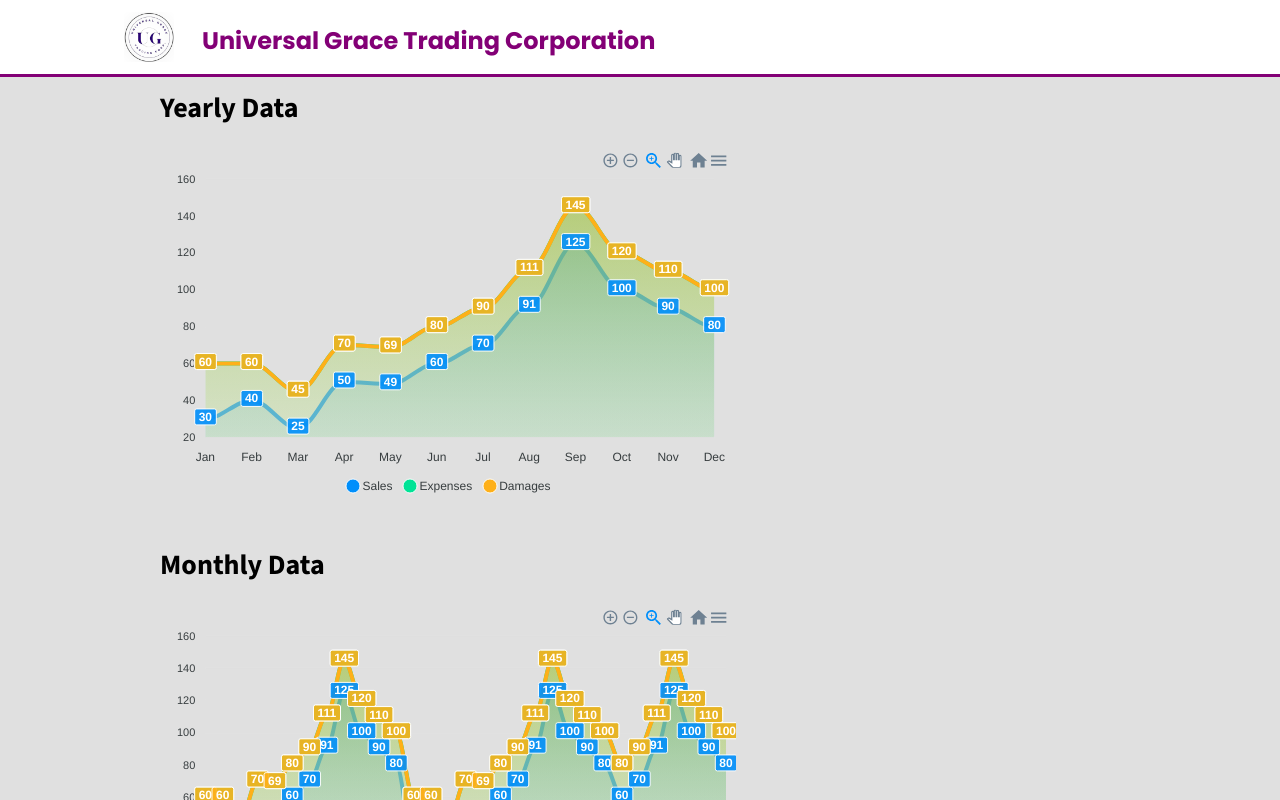
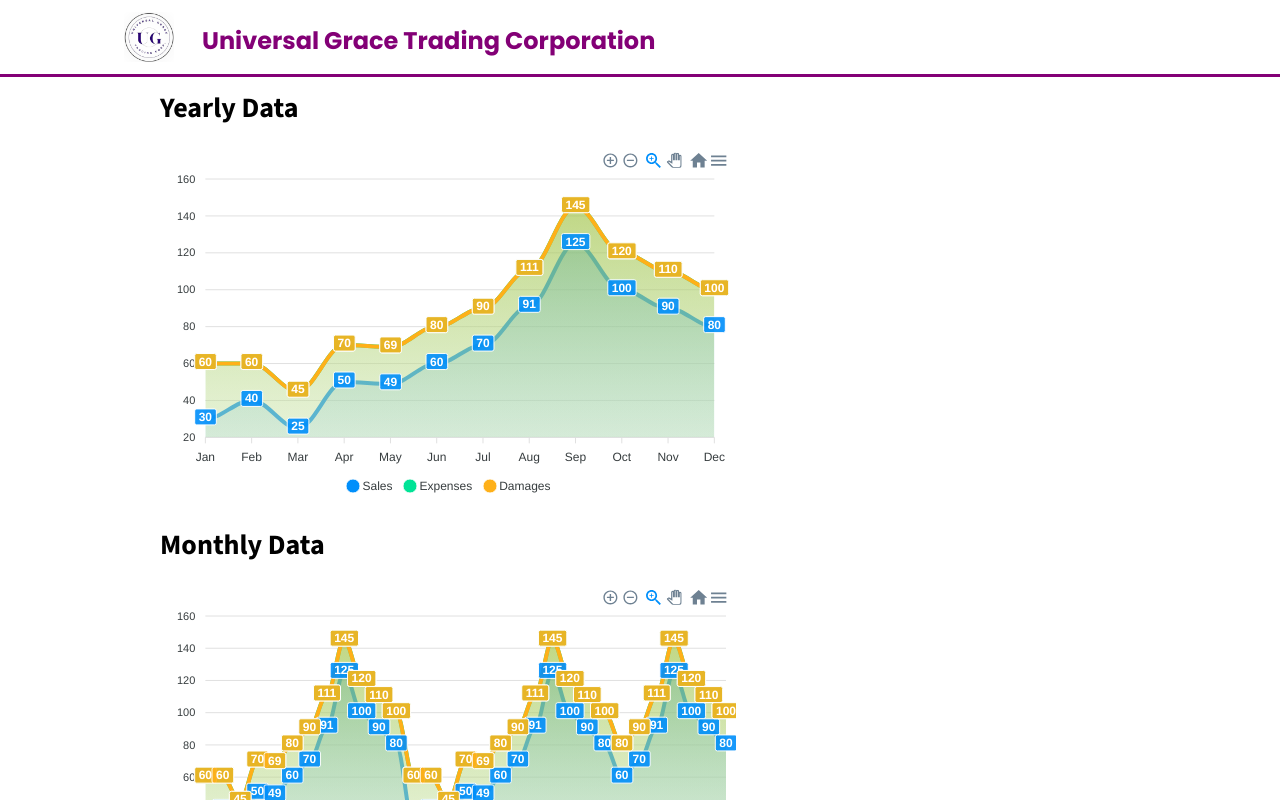
Before and after one commit to EARTH-CC/EARTH-FE, a React (Create React App) app: page /ugtrade in a window 1280 px wide. Shown: the top 800 px of the page. Built offline with nearby package versions, Linux system fonts and the light colour scheme.

Commit message:
Added white background

```diff
--- a/src/components/PrivateComponents/ugtrade/Charts/StaticChart2.jsx
+++ b/src/components/PrivateComponents/ugtrade/Charts/StaticChart2.jsx
@@ -76,7 +76,7 @@ function MyChart() {
           fontWeight: "Bold",
           fontStyle: "Poppins",
           marginBottom: "20px",
-          marginTop: "30px",
+          marginTop: "10px",
         }}
       >
         Monthly Data
--- a/src/index.css
+++ b/src/index.css
@@ -8,6 +8,7 @@ body,
   height: 100%;
   width: 100%;
   font-family: "Source Sans Pro", sans-serif;
+  background: #ffffff;
 }
 
 .app {
@@ -21,15 +22,15 @@ body,
 
 /* Track */
 ::-webkit-scrollbar-track {
-    background: #FFFFFF;
+  background: #ffffff;
 }
 
 /* Handle */
 ::-webkit-scrollbar-thumb {
-    background: #FFFFFF;
+  background: #ffffff;
 }
 
 /* Handle on hover */
 ::-webkit-scrollbar-thumb:hover {
-    background: #FFFFFF;
+  background: #ffffff;
 }
```
Lines whose indentation alone changed are shown as unchanged.
